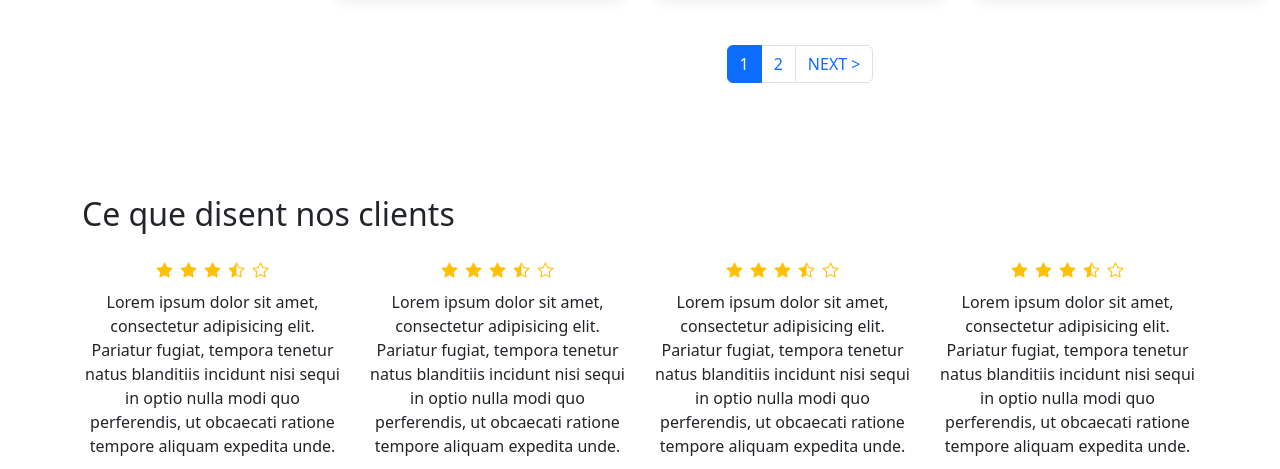
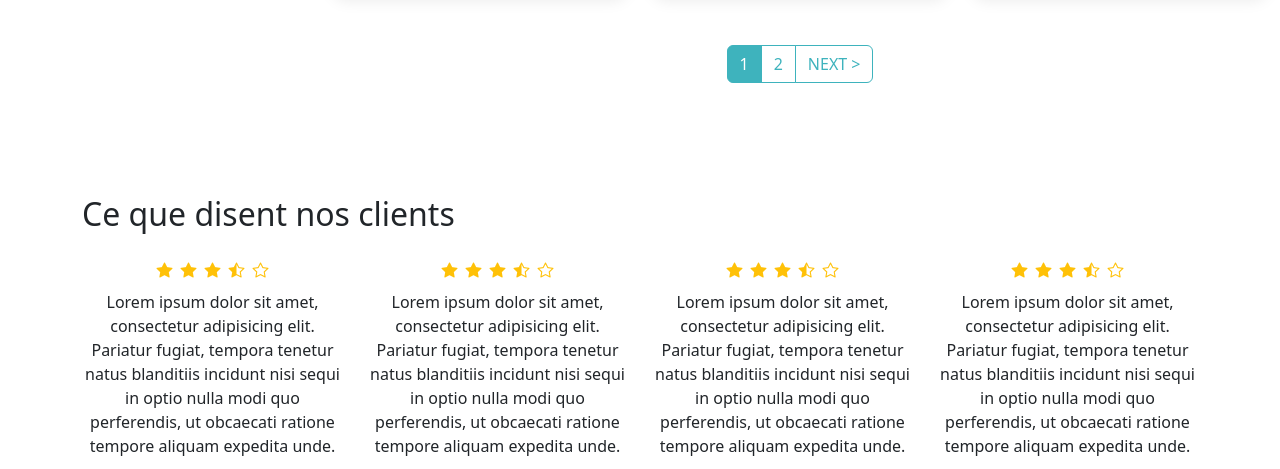
Before and after one commit to DialloMoahamed/Pharm-Invantor, a plain HTML site: page Shop.html in a window 1280 px wide. Shown: the part 2176-2645 px from the top of the page. Drawn offline with nearby package versions, Linux system fonts and the light colour scheme.

Commit message:
Correction

```diff
--- a/Shop.html
+++ b/Shop.html
@@ -984,15 +984,22 @@
                 <nav class="mt-5 d-flex justify-content-center">
                     <ul class="pagination">
                         <li class="page-item active">
-                            <a class="page-link">1</a>
+                            <a class="page-link" href="#"
+                                style="background-color: #3EB3BD; border-color: #3EB3BD; color: white;">
+                                1
+                            </a>
                         </li>
 
                         <li class="page-item">
-                            <a class="page-link">2</a>
+                            <a class="page-link" href="#" style="color: #3EB3BD; border-color: #3EB3BD;">
+                                2
+                            </a>
                         </li>
 
                         <li class="page-item">
-                            <a class="page-link">NEXT ></a>
+                            <a class="page-link" href="#" style="color: #3EB3BD; border-color: #3EB3BD;">
+                                NEXT &gt;
+                            </a>
                         </li>
                     </ul>
                 </nav>
```
